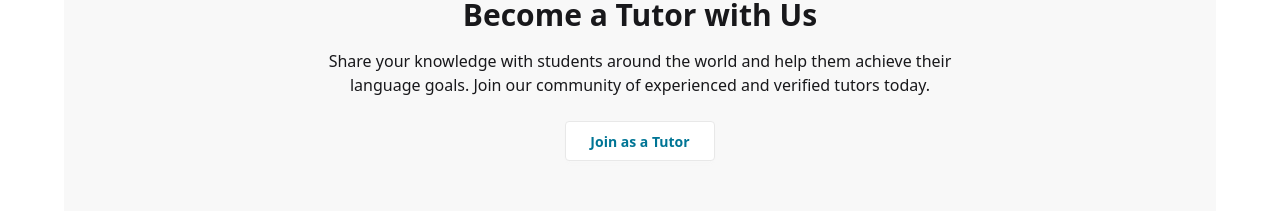
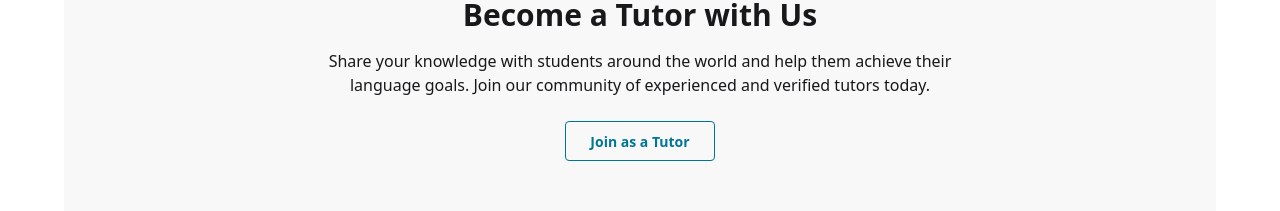
Before and after one commit to jahid-jhb/earn-lang-client, a React (Vite) app: page / in a window 1280 px wide. Shown: the part 1660-1871 px from the top of the page. Built offline with nearby package versions, Linux system fonts and the light colour scheme; no server answers.

Commit message:
fix Become A Tutor With Us section Button color

```diff
--- a/src/pages/Home/components/JoinAsTutor.jsx
+++ b/src/pages/Home/components/JoinAsTutor.jsx
@@ -20,7 +20,7 @@ const JoinAsTutor = () => {
             </p>
             <button
                 onClick={handleJoin}
-                className="btn bg-white text-cyan-700 hover:bg-gray-100 font-semibold px-6"
+                className="btn btn-outline text-cyan-700 hover:bg-cyan-700 hover:text-white font-semibold px-6"
             >
                 Join as a Tutor
             </button>
```
